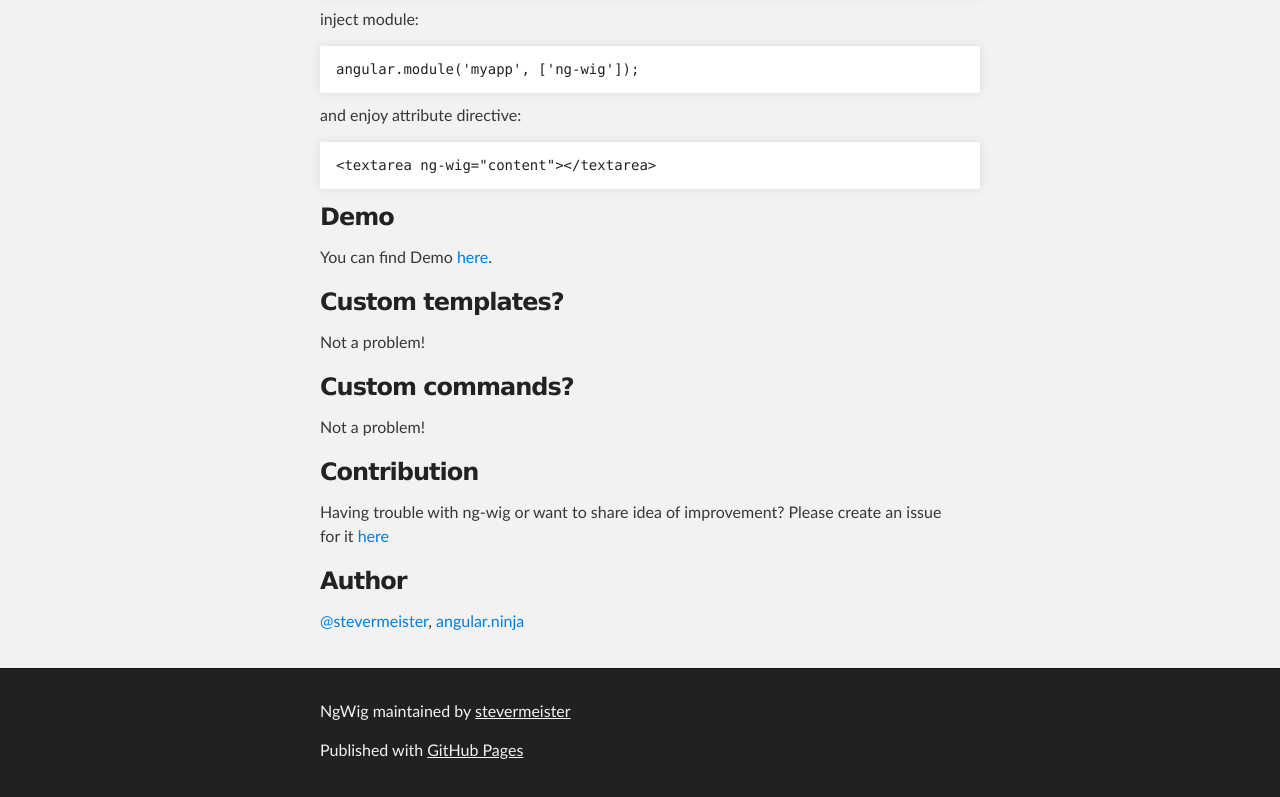
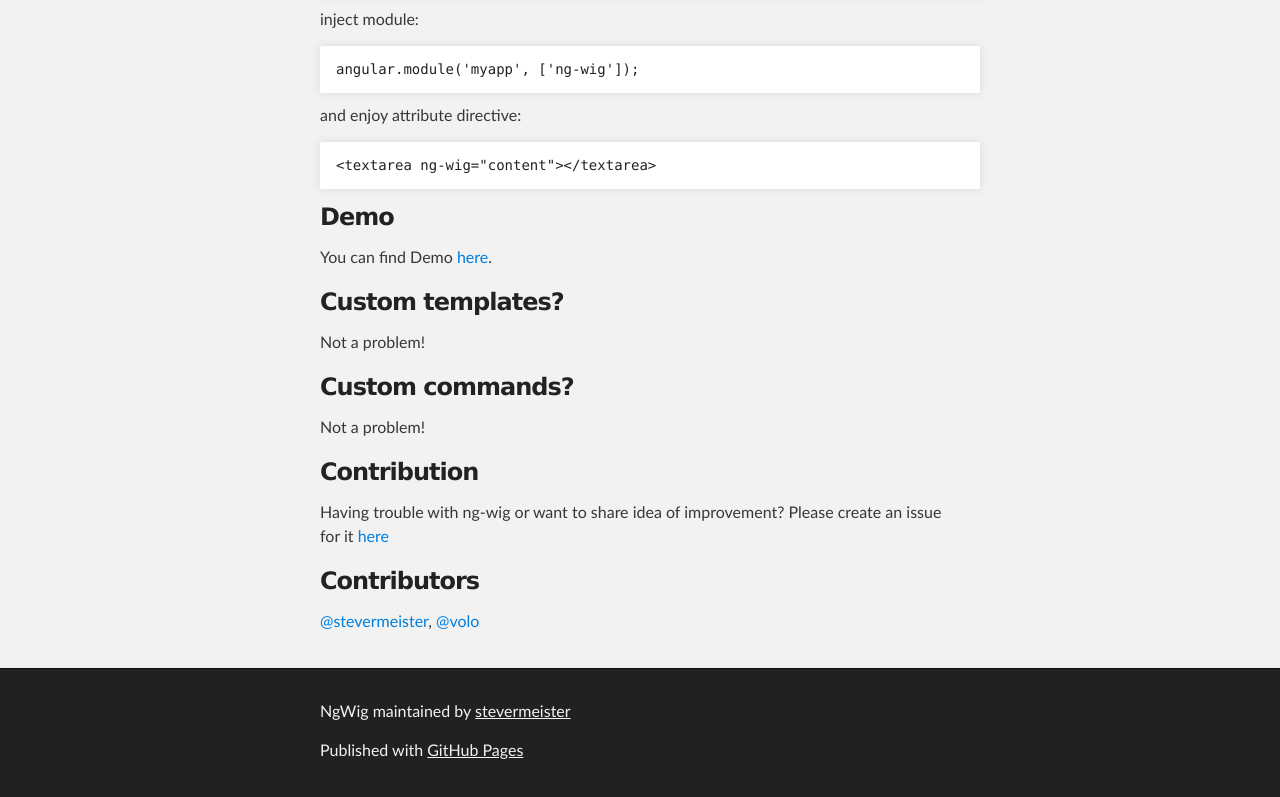
Before and after one commit to stevermeister/ngWig, a plain HTML site: page index.html in a window 1280 px wide. Shown: the part 646-1443 px from the top of the page. Drawn offline with Linux system fonts and the light colour scheme.

Commit message:
contributors

```diff
--- a/index.html
+++ b/index.html
@@ -83,9 +83,12 @@
 <p>Having trouble with ng-wig or want to share idea of improvement? Please create an issue for it <a href="https://github.com/stevermeister/ngWig/issues">here</a></p>
 
 <h3>
-<a name="author" class="anchor" href="#author"><span class="octicon octicon-link"></span></a>Author</h3>
+<a name="author" class="anchor" href="#author"><span class="octicon octicon-link"></span></a>Contributors</h3>
 
-<p><a href="https://github.com/stevermeister" class="user-mention">@stevermeister</a>, <a href="http://angular.ninja">angular.ninja</a></p>
+<p>
+  <a href="https://github.com/stevermeister" class="user-mention">@stevermeister</a>,
+  <a href="https://github.com/Velzevul" class="user-mention">@volo</a>
+</p>
       </section>
     </div>
 
```
Also changed, not shown: 1 other file.
